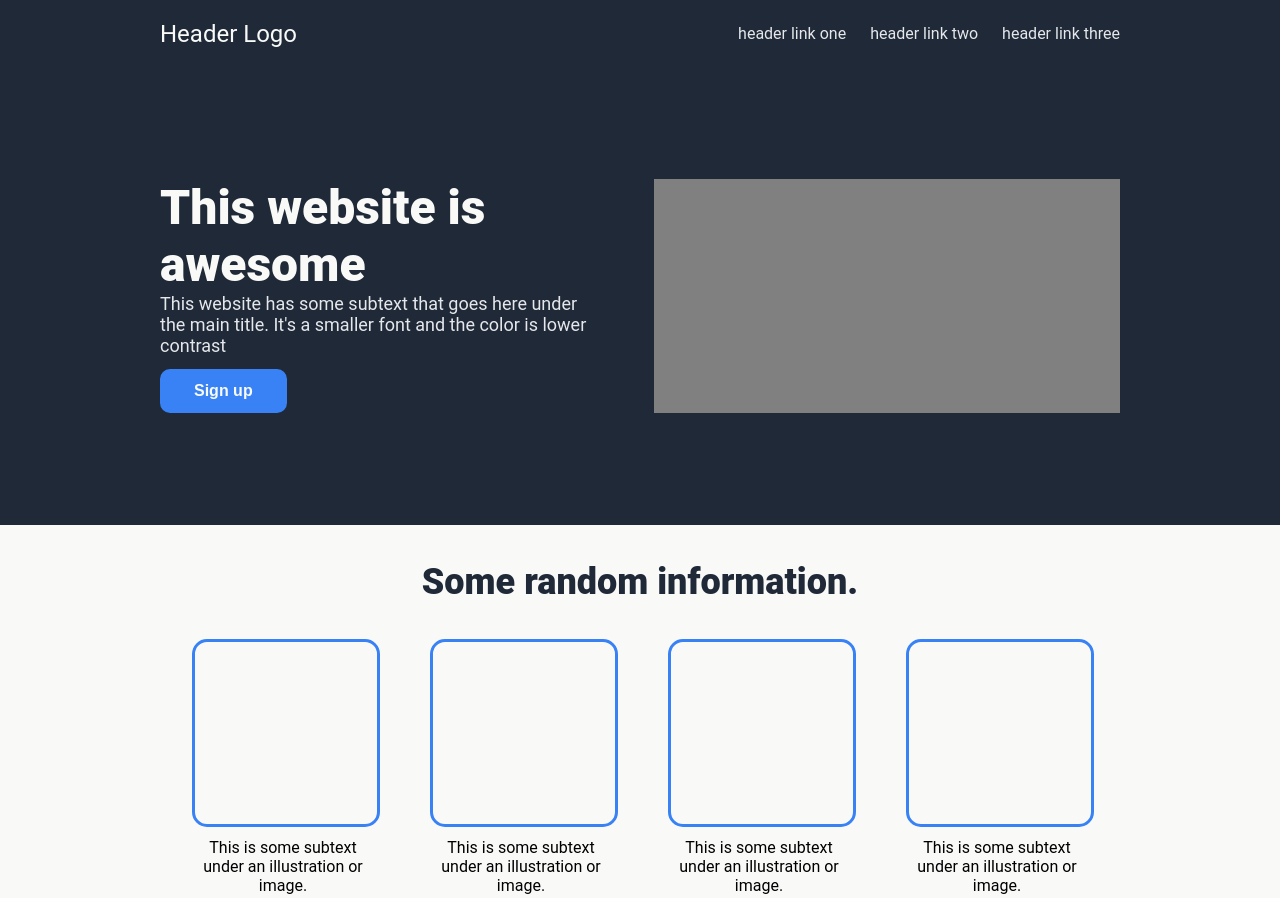
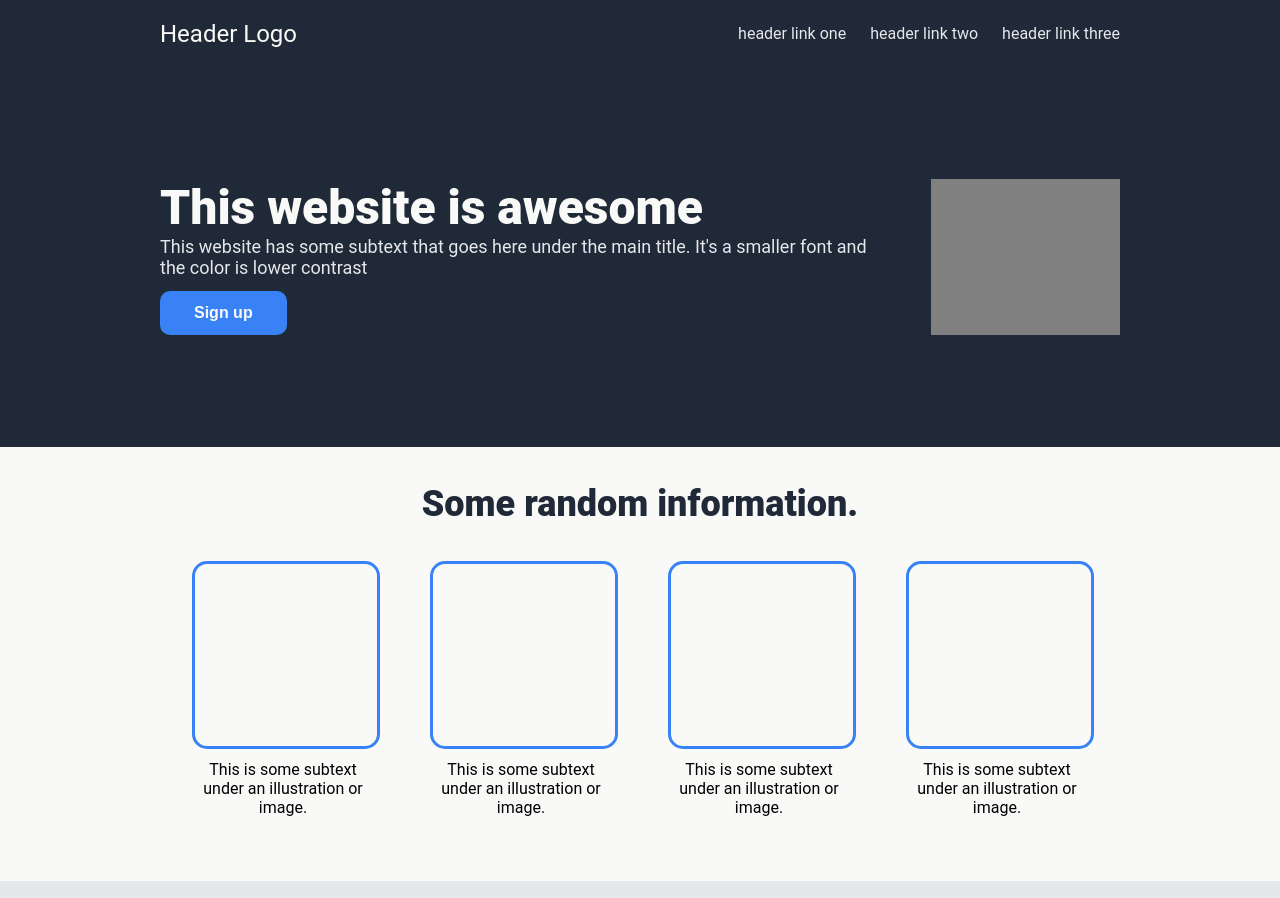
Before and after one commit to PinsonJulien/odin-landing-page, a plain HTML site: page index.html in a window 1280 px wide. Shown: the top 898 px of the page. Drawn offline with Linux system fonts and the light colour scheme.

Commit message:
Fixed size of hero image

```diff
--- a/css/main.css
+++ b/css/main.css
@@ -118,6 +118,7 @@ footer {
   gap: 3em;
 }
 
+
 #hero h1 {
   font-size: 48px;
   font-weight: 800;
@@ -131,7 +132,9 @@ footer {
 }
 
 #hero-image {
-  width: 100%;
+  width: 25%;
+  aspect-ratio: 16/10;
+  margin-left: auto;
   background-color: grey;
 }
 
```
